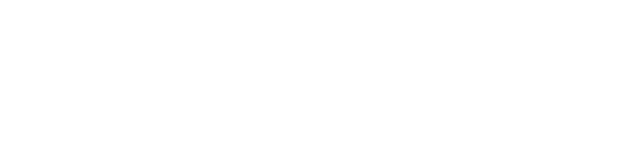
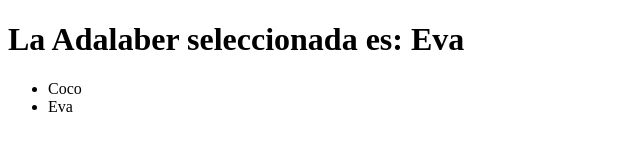
Before and after one commit to EvaMarco/Adalab_mod2_tema2.1, a plain HTML site: page ejercicio_4/index.html in a window 1280 px wide. Shown: the whole page, without its empty margins (0-640 px from the left). Drawn offline with Linux system fonts and the light colour scheme.

Commit message:
Done ex 4

```diff
--- a/ejercicio_4/index.html
+++ b/ejercicio_4/index.html
@@ -7,7 +7,11 @@
     <title>Módulo 2 tema 1 ejercicio 4</title>
 </head>
 <body>
+    <h1 class="title">La Adalaber seleccionada es:</h1>
+    <ul class="list">
+        <li class="list-item">Coco</li>
+        <li class="list-item">Eva</li>
+    </ul>
     <script src ="js/main.js"></script>
-
 </body>
 </html>
--- a/ejercicio_4/js/main.js
+++ b/ejercicio_4/js/main.js
@@ -0,0 +1,6 @@
+'use strict';
+
+const adalaber = document.querySelector('.title');
+const member =document.querySelector('.list-item:nth-child(2)');
+
+adalaber.innerHTML = adalaber.innerHTML + ' ' + member.innerHTML;
```
